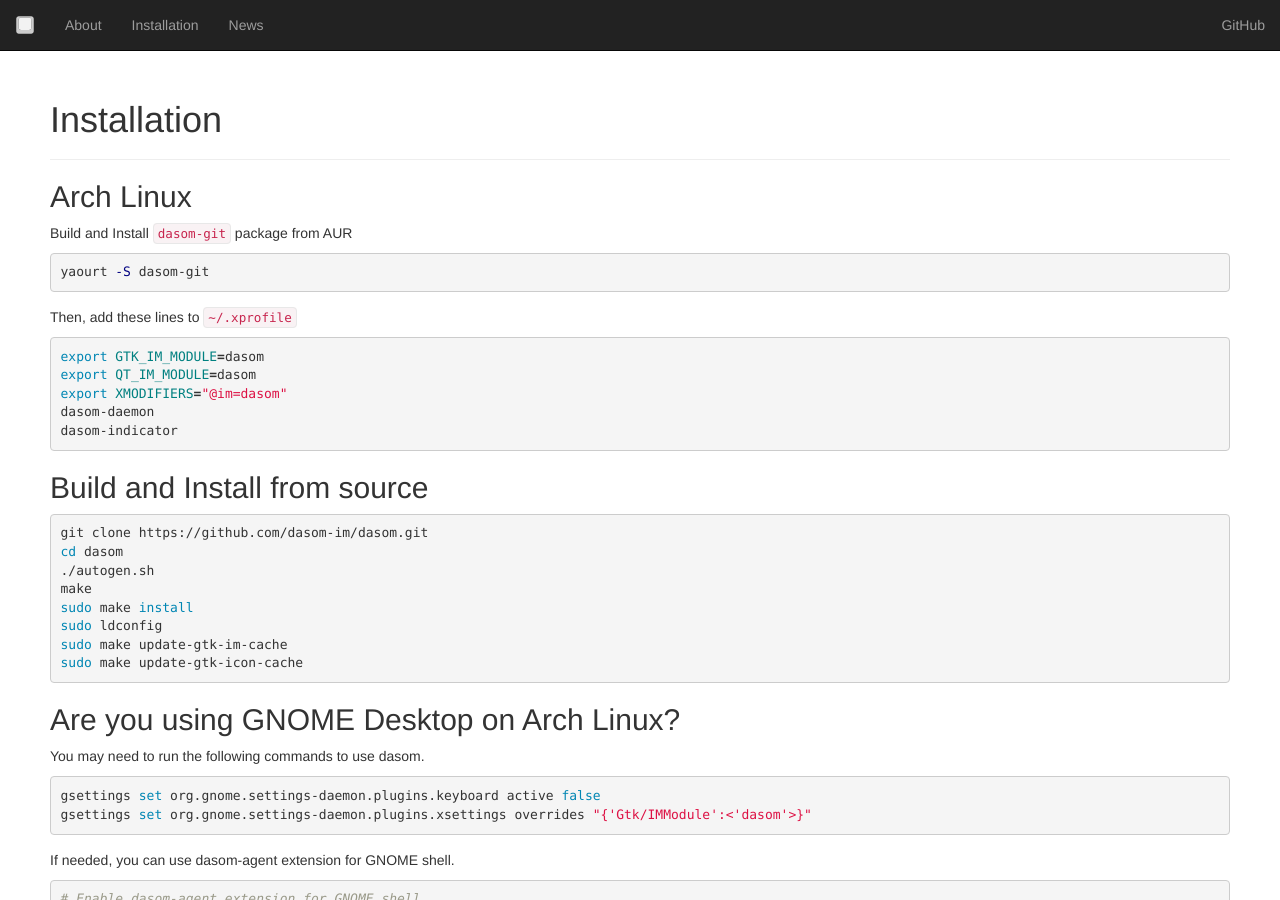
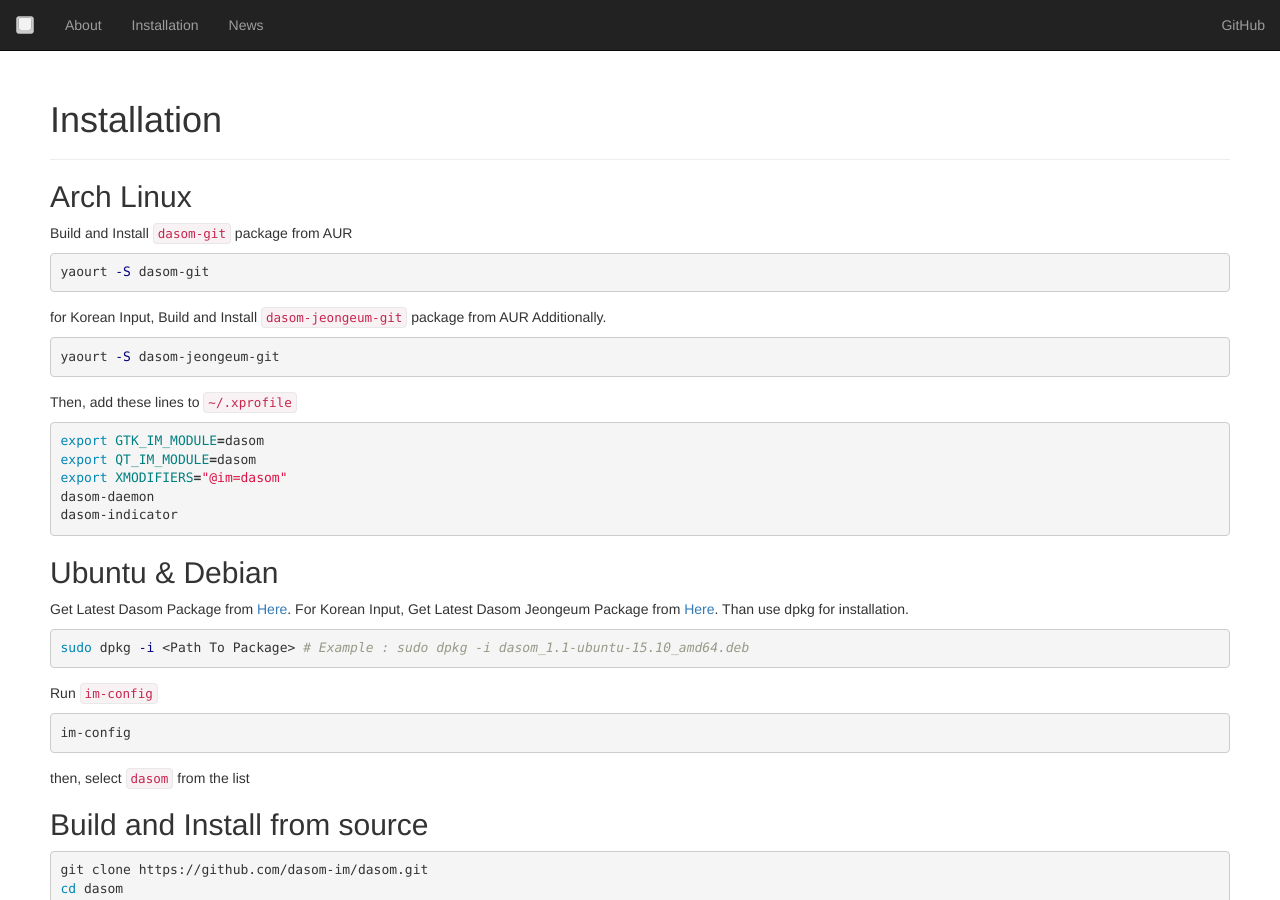
Before and after one commit to dasom-im/dasom-im.github.io, a Jekyll site: the page built from installation.md, in a window 1280 px wide and 900 px high. Built offline with Jekyll 4.4.1, drawn with Linux system fonts in a browser that asks for light colours.

Commit message:
Update installation.md

````diff
--- a/installation.md
+++ b/installation.md
@@ -10,6 +10,11 @@
 yaourt -S dasom-git
 {% endhighlight %}
 
+for Korean Input, Build and Install ```dasom-jeongeum-git``` package from AUR Additionally.
+{% highlight bash %}
+yaourt -S dasom-jeongeum-git
+{% endhighlight %}
+
 Then, add these lines to ```~/.xprofile```
 {% highlight bash %}
 export GTK_IM_MODULE=dasom
@@ -18,6 +23,20 @@ export XMODIFIERS="@im=dasom"
 dasom-daemon
 dasom-indicator
 {% endhighlight %}
+
+## Ubuntu & Debian
+Get Latest Dasom Package from [Here](https://github.com/dasom-im/dasom/releases).
+For Korean Input, Get Latest Dasom Jeongeum Package from [Here](https://github.com/dasom-im/dasom-jeongeum/releases).
+Than use dpkg for installation.
+{% highlight bash %}
+sudo dpkg -i <Path To Package> # Example : sudo dpkg -i dasom_1.1-ubuntu-15.10_amd64.deb
+{% endhighlight %}
+
+Run ```im-config```
+{% highlight bash %}
+im-config
+{% endhighlight %}
+then, select ```dasom``` from the list
 
 ## Build and Install from source
 {% highlight bash %}
````
